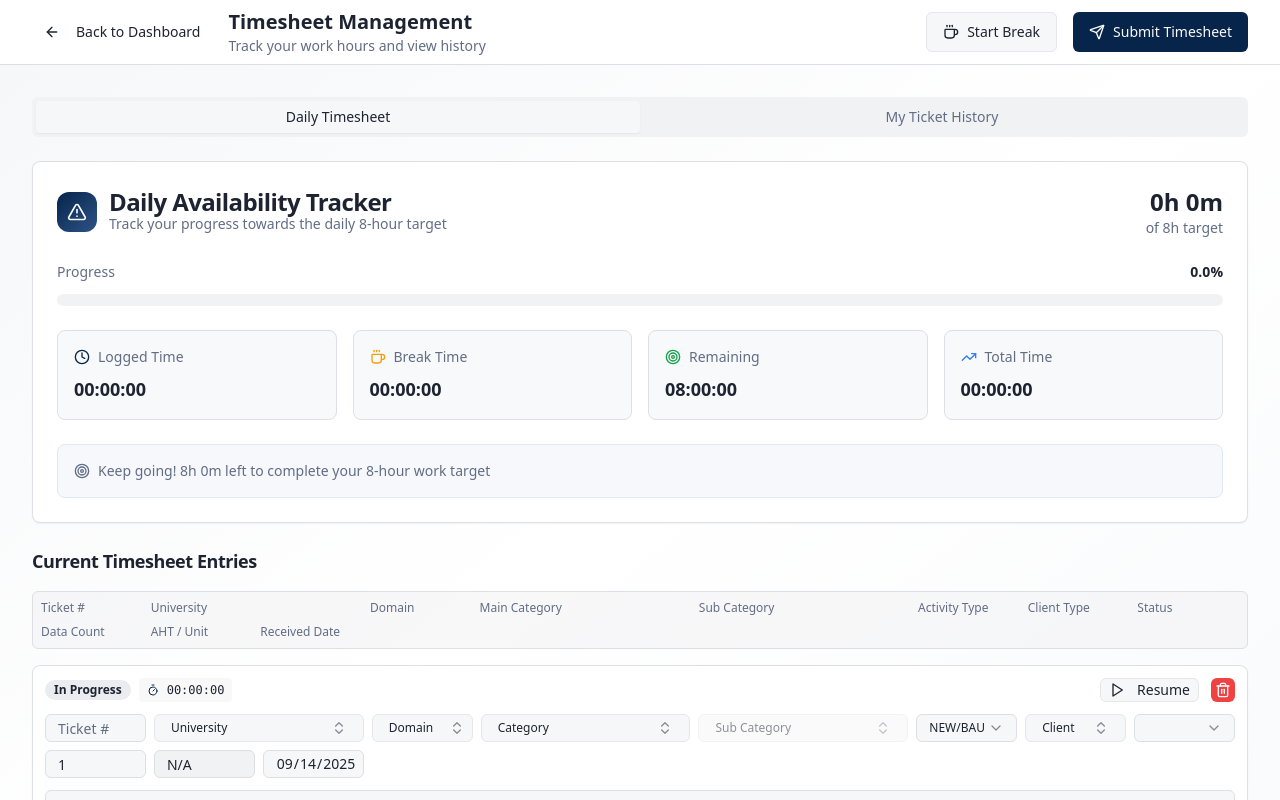
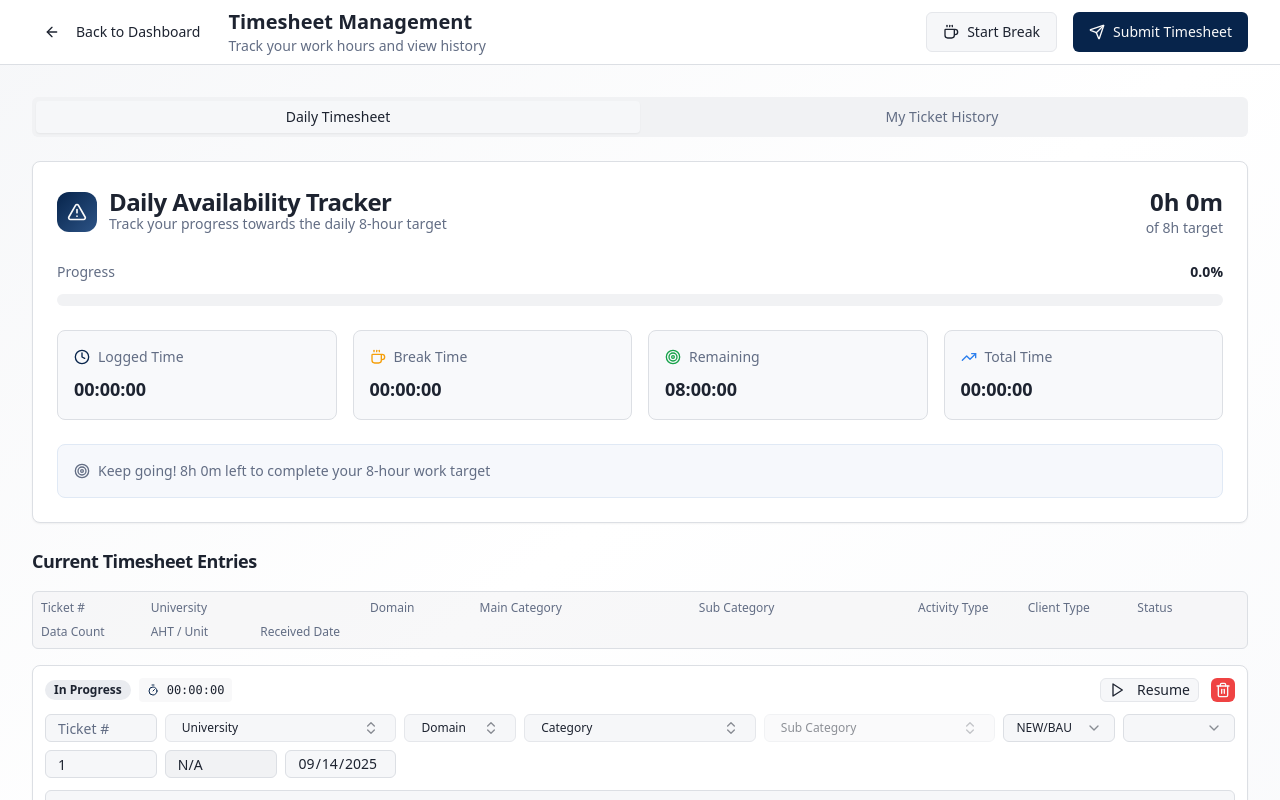
Before and after one commit to dipeshdodani/timekeeper-guild, a React (Vite) app: page /timesheet in a window 1280 px wide. Shown: the top 800 px of the page. Built offline with nearby package versions, Linux system fonts and the light colour scheme; sample sign-in values are in the browser's storage.

Commit message:
Remove Client Type field

```diff
--- a/src/components/TimerRow.tsx
+++ b/src/components/TimerRow.tsx
@@ -22,7 +22,6 @@ interface TimesheetRow {
   taskName: string;
   university: string;
   domain: string;
-  clientType: string;
   status: string;
   receivedDate: string;
   ticketCount: number;
@@ -196,7 +195,7 @@ const TimerRow: React.FC<TimerRowProps> = ({
             </div>
 
             {/* Form Fields Grid - Excel-like Row */}
-            <div className="grid grid-cols-6 lg:grid-cols-11 gap-2 text-xs">
+            <div className="grid grid-cols-6 lg:grid-cols-10 gap-2 text-xs">
             {/* Ticket Number */}
             <div className="col-span-1">
               <Input
@@ -275,17 +274,6 @@ const TimerRow: React.FC<TimerRowProps> = ({
               </Select>
             </div>
 
-            {/* Client Type - Compact */}
-            <div className="col-span-1">
-              <SearchableSelect
-                value={row.clientType || ""}
-                onValueChange={(value) => onUpdate(row.id, { clientType: value })}
-                options={dropdownData.clientTypes}
-                placeholder="Client"
-                searchPlaceholder="Search client types..."
-                className="h-7 text-xs"
-              />
-            </div>
 
             {/* Status - Compact */}
             <div className="col-span-1">
--- a/src/pages/Timesheet.tsx
+++ b/src/pages/Timesheet.tsx
@@ -25,7 +25,6 @@ interface TimesheetRow {
   taskName: string;
   university: string;
   domain: string;
-  clientType: string;
   status: string;
   receivedDate: string;
   ticketCount: number;
@@ -79,7 +78,7 @@ const Timesheet = () => {
       taskName: "",
       university: "",
       domain: "",
-      clientType: "",
+
       status: "In Progress",
       receivedDate: new Date().toISOString().split('T')[0],
       ticketCount: 1,
@@ -171,7 +170,7 @@ const Timesheet = () => {
             subcategory: row.subCategory || '',
             activity_type: row.activityType || '',
             task_name: row.taskName || '',
-            client_type: row.clientType || '',
+
             status: row.status || 'Completed',
             received_date: row.receivedDate || '',
             ticket_count: row.ticketCount || 1,
--- a/src/utils/timesheetStorage.ts
+++ b/src/utils/timesheetStorage.ts
@@ -7,7 +7,7 @@ interface TimesheetRow {
   taskName: string;
   university: string;
   domain: string;
-  clientType: string;
+
   status: string;
   receivedDate: string;
   ticketCount: number;
```
